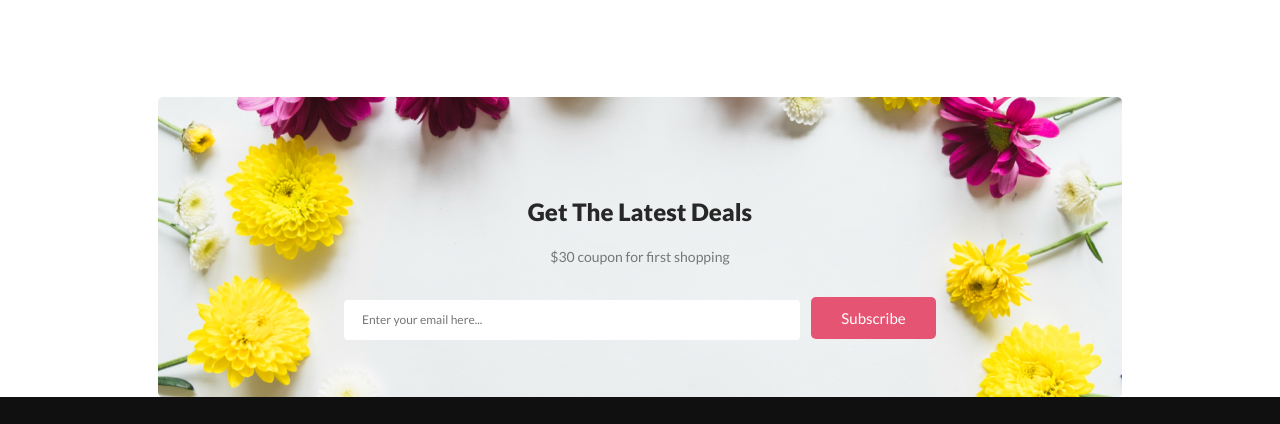
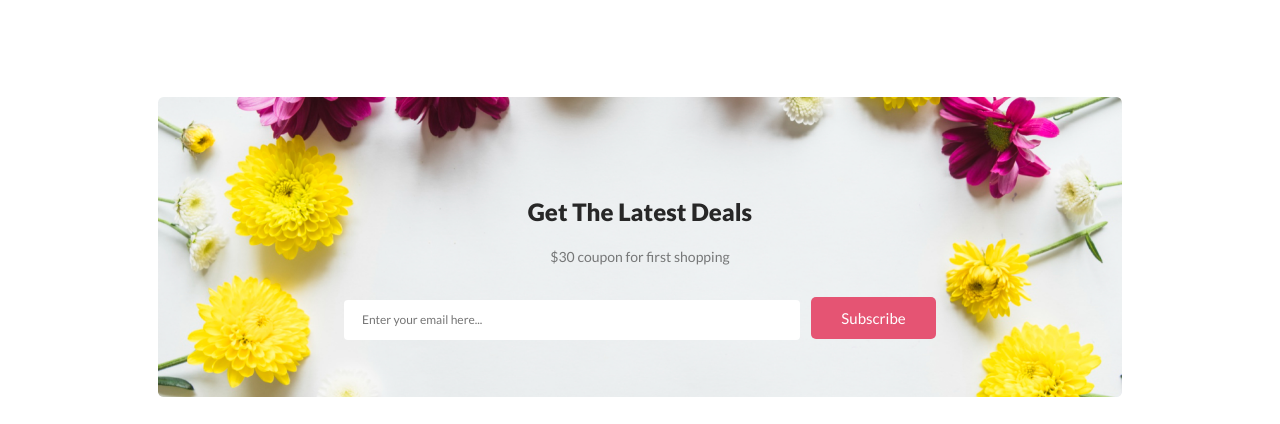
Before and after one commit to OMI786I/Assignment_1_Flower_Shop, a plain HTML site: page index.html in a window 1280 px wide. Shown: the part 2138-2562 px from the top of the page. Drawn offline with Linux system fonts and the light colour scheme.

Commit message:
finalized

```diff
--- a/style.css
+++ b/style.css
@@ -155,6 +155,8 @@ header {
   margin-top: 100px;
   text-align: center;
   padding: 100px 0px 0px 0px;
+  margin-bottom: 80px;
+  border-radius: 5px;
 }
 
 .input-text {
```
